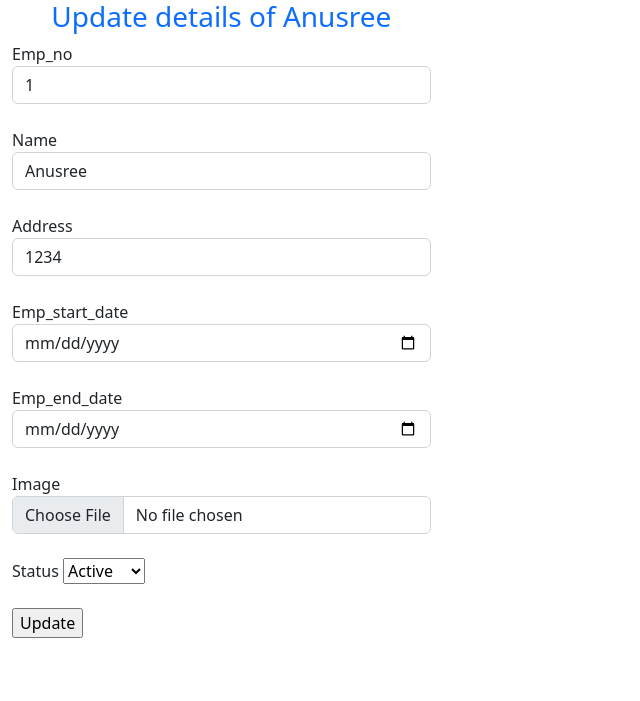
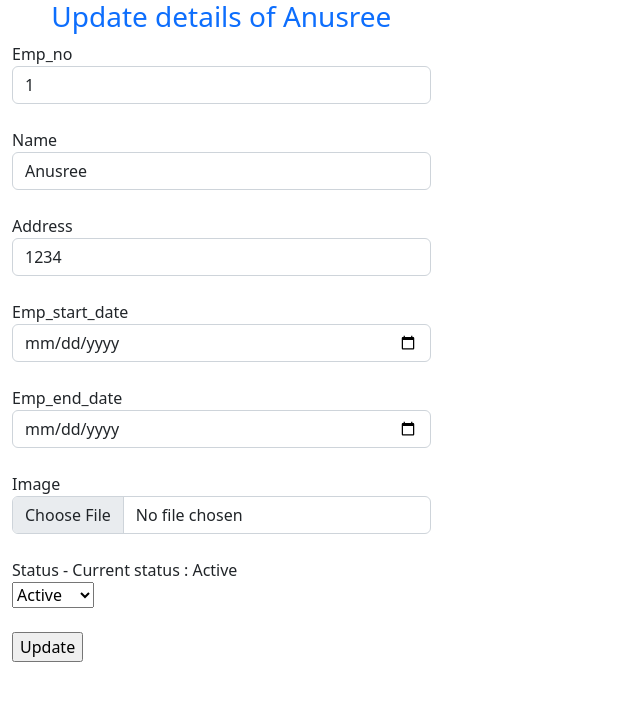
Before and after one commit to ArathiSajeevan/EmployeeCRM-Django, a Django app: page /emp/updateData/11 in a window 1280 px wide. Shown: the top 701 px of the page, without its empty margins (0-640 px from the left). Run offline with Django 4.2, Linux system fonts and the light colour scheme; a user stored in the database is signed in; data comes from the database, SQL or seed files in the repository; both versions use the stored data as it was after the commit; some libraries are stand-ins or nearby versions.

Commit message:
displayed current status in update employee

```diff
--- a/Employee/templates/update.html
+++ b/Employee/templates/update.html
@@ -38,7 +38,7 @@
                     <input type="file" class="form-control" required name="image">
                 </div><br>
                 <div class="form-group">
-                    <label>Status</label>
+                    <label>Status - Current status : {{data.Status}}</label><br>
                     <select name="status" id="status">
                         <option value="Active">Active</option>
                         <option value="Inactive">Inactive</option>
```
Also changed, not shown: Employee/views.py (+5 -4 lines), db.sqlite3.
